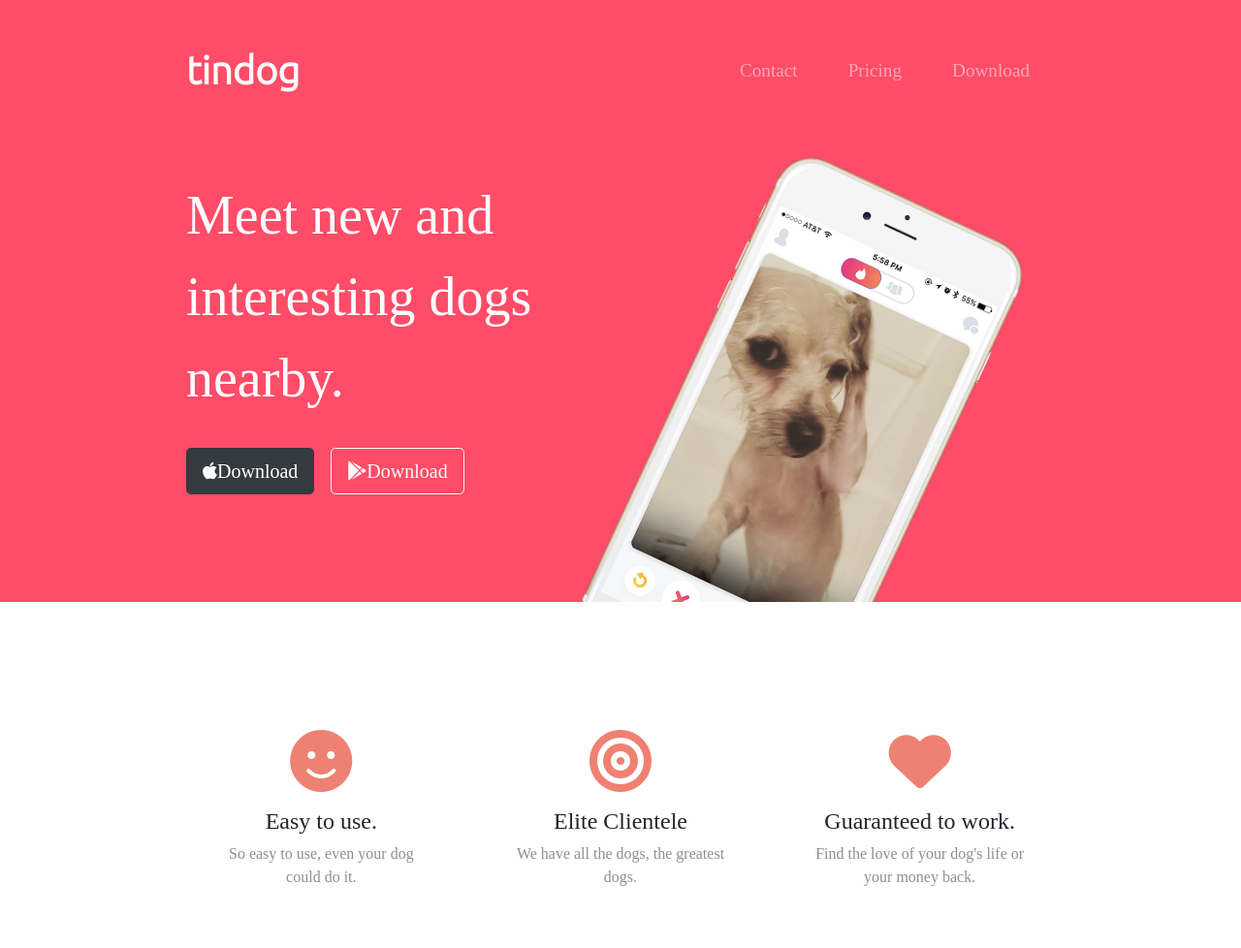
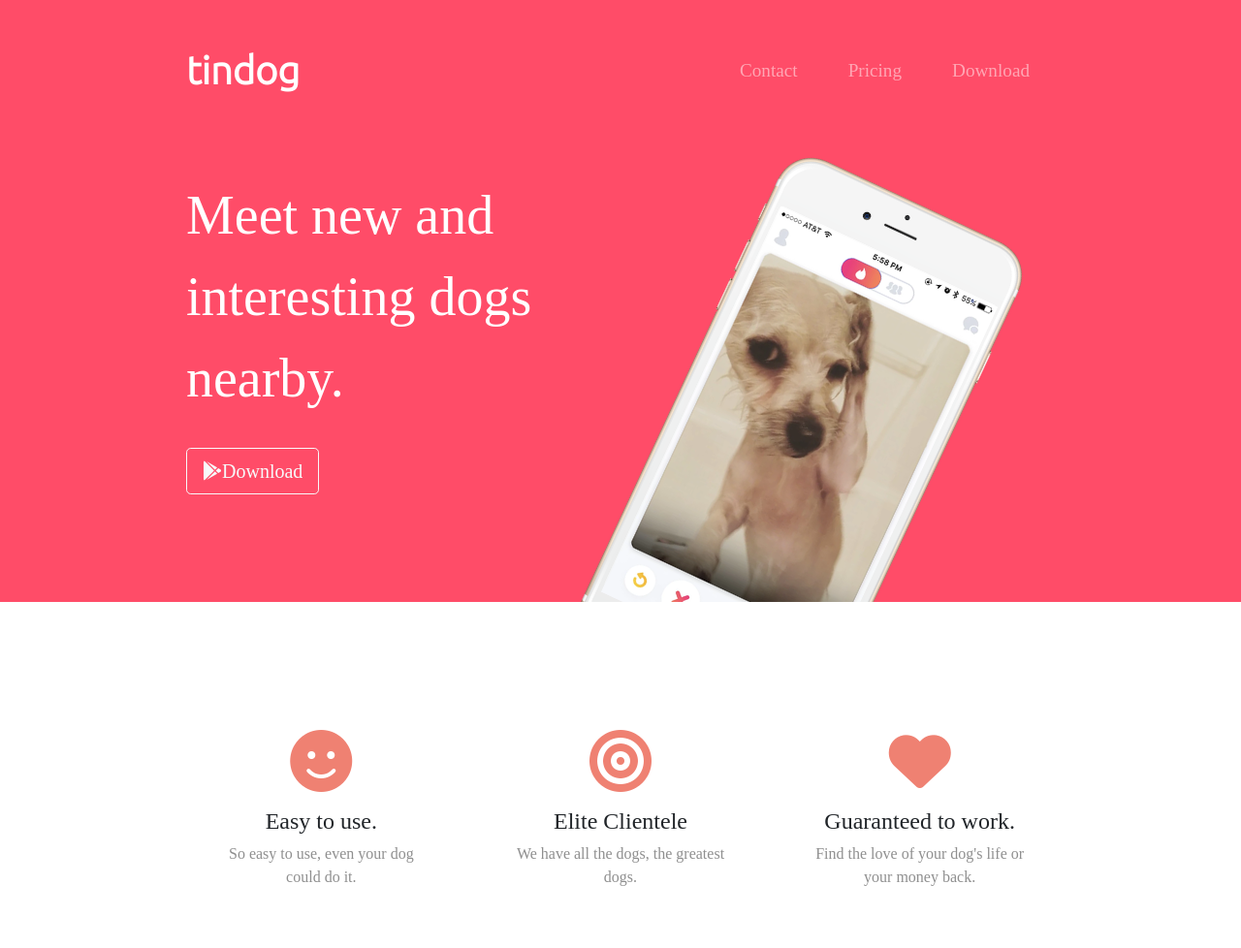
Before and after one commit to bobadevishal19/teendogs, a plain HTML site: page index.html in a window 1280 px wide. Shown: the top 978 px of the page at 97% size. Drawn offline with nearby package versions, Linux system fonts and the light colour scheme.

Commit message:
Update index.html

```diff
--- a/index.html
+++ b/index.html
@@ -52,7 +52,7 @@
       <div class="row">
         <div class="col-lg-6">
           <h1 class="big-heading">Meet new and interesting dogs nearby.</h1>
-          <button type="button" class="btn btn-dark btn-lg download-button"><i class="fab fa-apple"></i>Download</button>
+<!--           <button type="button" class="btn btn-dark btn-lg download-button"><i class="fab fa-apple"></i>Download</button> -->
           <button type="button" class="btn btn-outline-light btn-lg download-button"><i class="fa-brands fa-google-play"></i></i>Download</button>
         </div>
         <div class="col-lg-6">
```
